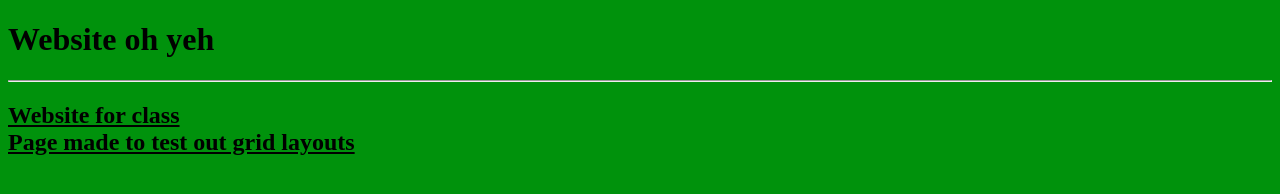
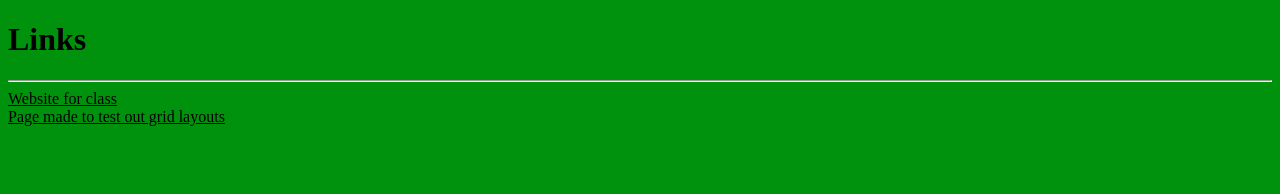
Before and after one commit to Jakob-Ayers/Jakob-Ayers.github.io, a plain HTML site: page index.html in a window 1280 px wide. Drawn offline with Linux system fonts and the light colour scheme.

Commit message:
changed links from h2 to normal

```diff
--- a/index.html
+++ b/index.html
@@ -8,13 +8,13 @@
 
 <body>
     <!--content-->
-    <h1>Website oh yeh</h1>
+    <h1>Links</h1>
     <hr>
-    <h2 class="links">
+    <div class="links">
         <a href="https://jakob-ayers.github.io/website/">Website for class</a>
         <br>
         <a href="grid_test.html">Page made to test out grid layouts</a>
-    </h2>
+    </div>
     <!--no content-->
 </body>
 </html>
```
